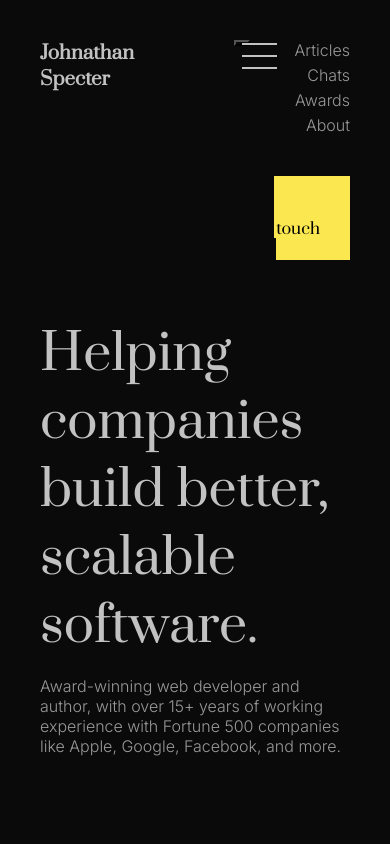
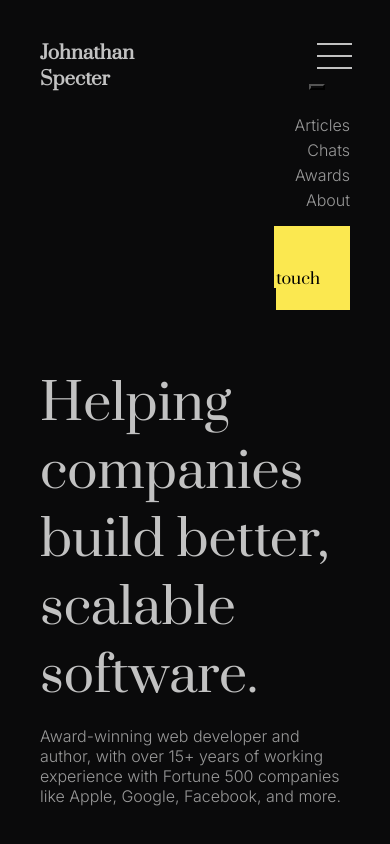
Before and after one commit to KossakowskaKarolina/congenial-bassoon, a website: page index.html in a window 390 px wide. Shown: the top 844 px of the page. Drawn offline with Linux system fonts and the light colour scheme.

Commit message:
Change grid template for navigation menu

```diff
--- a/sass/style.scss
+++ b/sass/style.scss
@@ -226,27 +226,23 @@ a {
 
   .navigation__menu {
     display: grid;
-    grid-template-columns: repeat(2, 1fr);
-    grid-template-rows: repeat(2, 1fr);
-    grid-column-gap: 0px;
-    grid-row-gap: 0px;
+    grid-template-columns: 1fr;
+    grid-template-rows: 1fr 2fr 1fr;
+    grid-row-gap: 25px;
     transition: transform 220ms 120ms ease-in-out;
 
     div:first-child {
-      grid-column-start: 1 ;
-      grid-row-start: 1;
-      align-self: start;
+      grid-area: 1 / 1 / 2 / 2;
       justify-self: end;
+      margin-right: 25px;
     }
 
     div:nth-child(2) {
-      grid-column-start: 2;
-      grid-row-start: 1;
+      grid-area: 2 / 1 / 3 / 2;
     }
 
     div:last-child {
-      grid-column-start: 2;
-      grid-row-start: 2;
+      grid-area: 3 / 1 / 4 / 2;
     }
 
     &--hidden {
@@ -254,6 +250,8 @@ a {
       transition: transform 220ms 120ms ease-in-out;
     }
   }
+
+  // Fix position of hamburger and transition of popping menu !!
 
   .navigation__hamburger {
     display: grid;
```
Also changed, not shown: sass/style.css, 1 other file.
